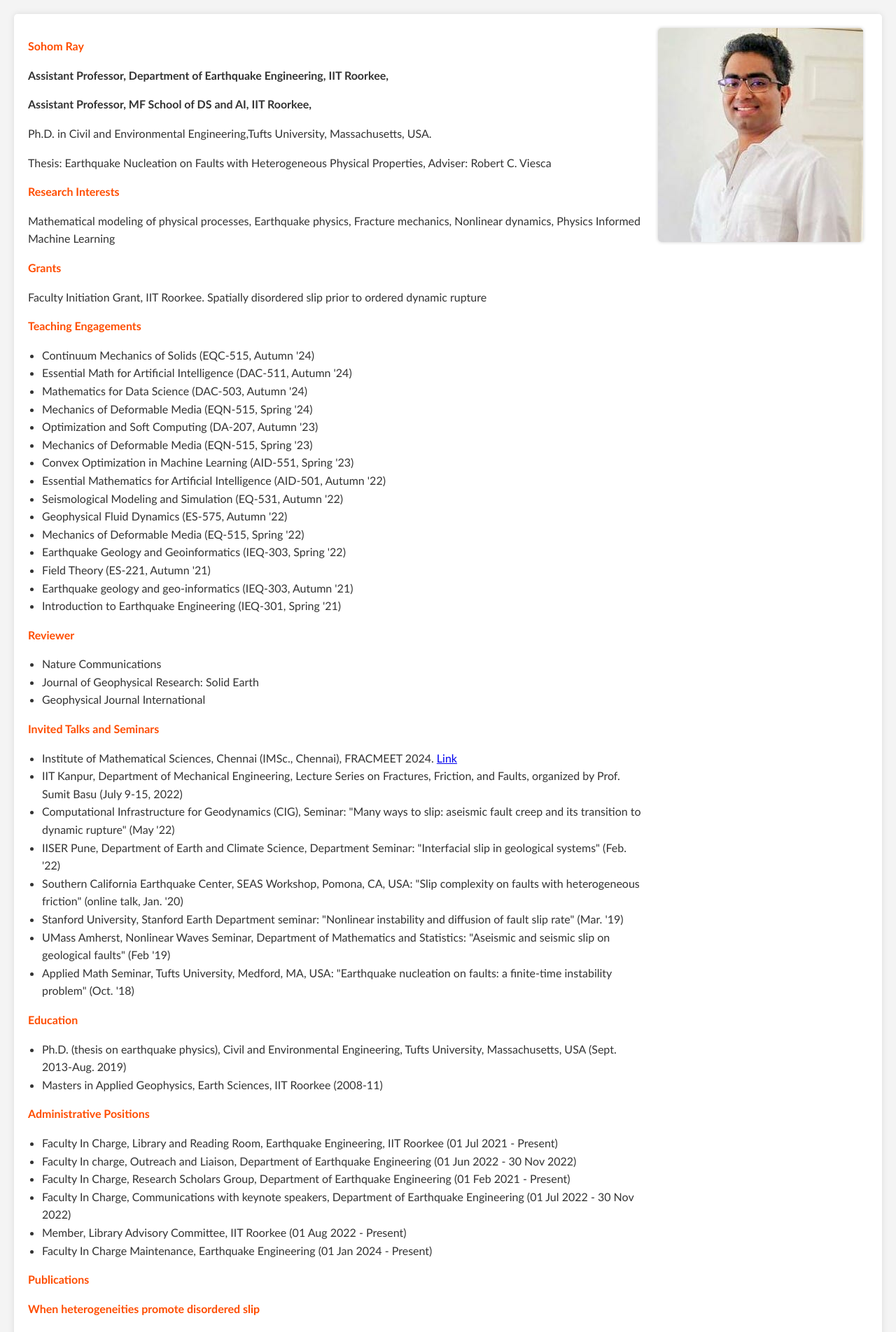
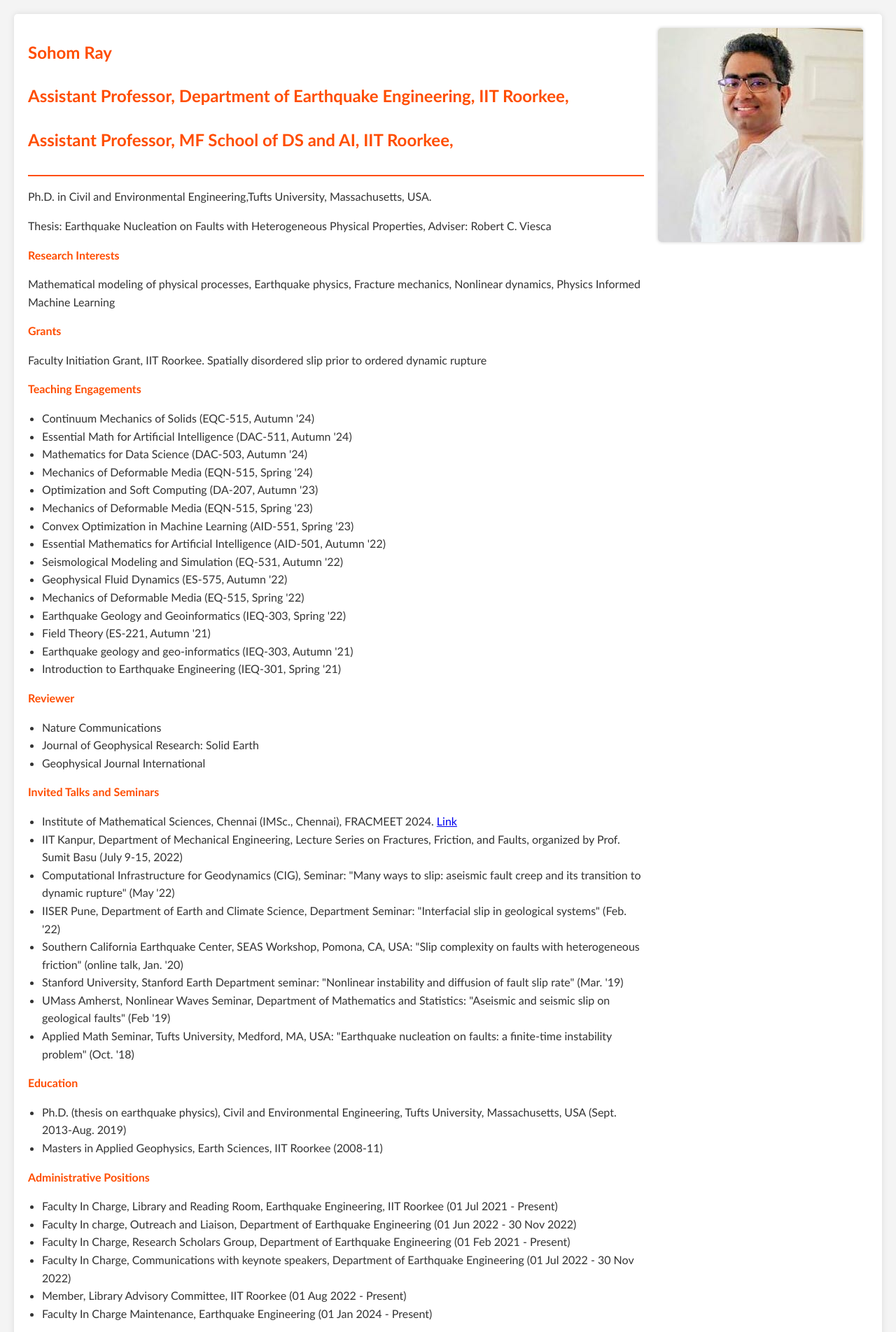
Before and after one commit to RaySohom/q, a Jekyll site: the page index.html, which Jekyll copies as it is, in a window 1280 px wide. Shown: the top 1904 px of the page at 70% size. Built offline with Jekyll 4.4.1, drawn with Linux system fonts in a browser that asks for light colours; some web fonts are replaced.

```diff
--- a/index.html
+++ b/index.html
@@ -6,9 +6,10 @@
 <body>
     <div class="container">
         <div class="main-content">
-            <h2>Sohom Ray</h2>
+            <h1>Sohom Ray
             <p><strong>Assistant Professor, Department of Earthquake Engineering, IIT Roorkee,</strong></p>
             <p><strong>Assistant Professor, MF School of DS and AI, IIT Roorkee,</strong></p>
+            </h1>
             <p> Ph.D. in Civil and Environmental Engineering,Tufts University, Massachusetts, USA.</p>
             <p>Thesis: Earthquake Nucleation on Faults with Heterogeneous Physical Properties, Adviser: Robert C. Viesca</p>
 
```
